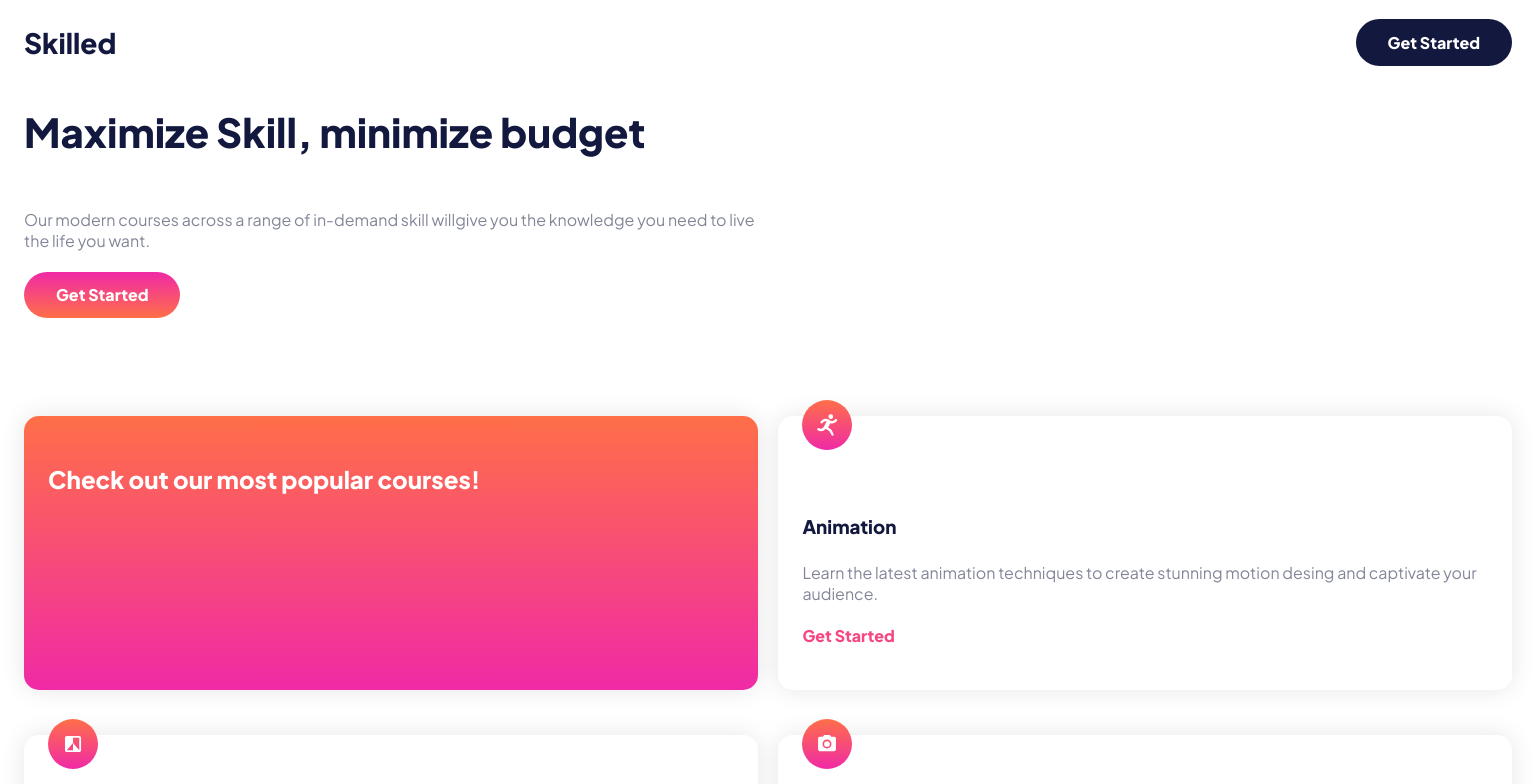
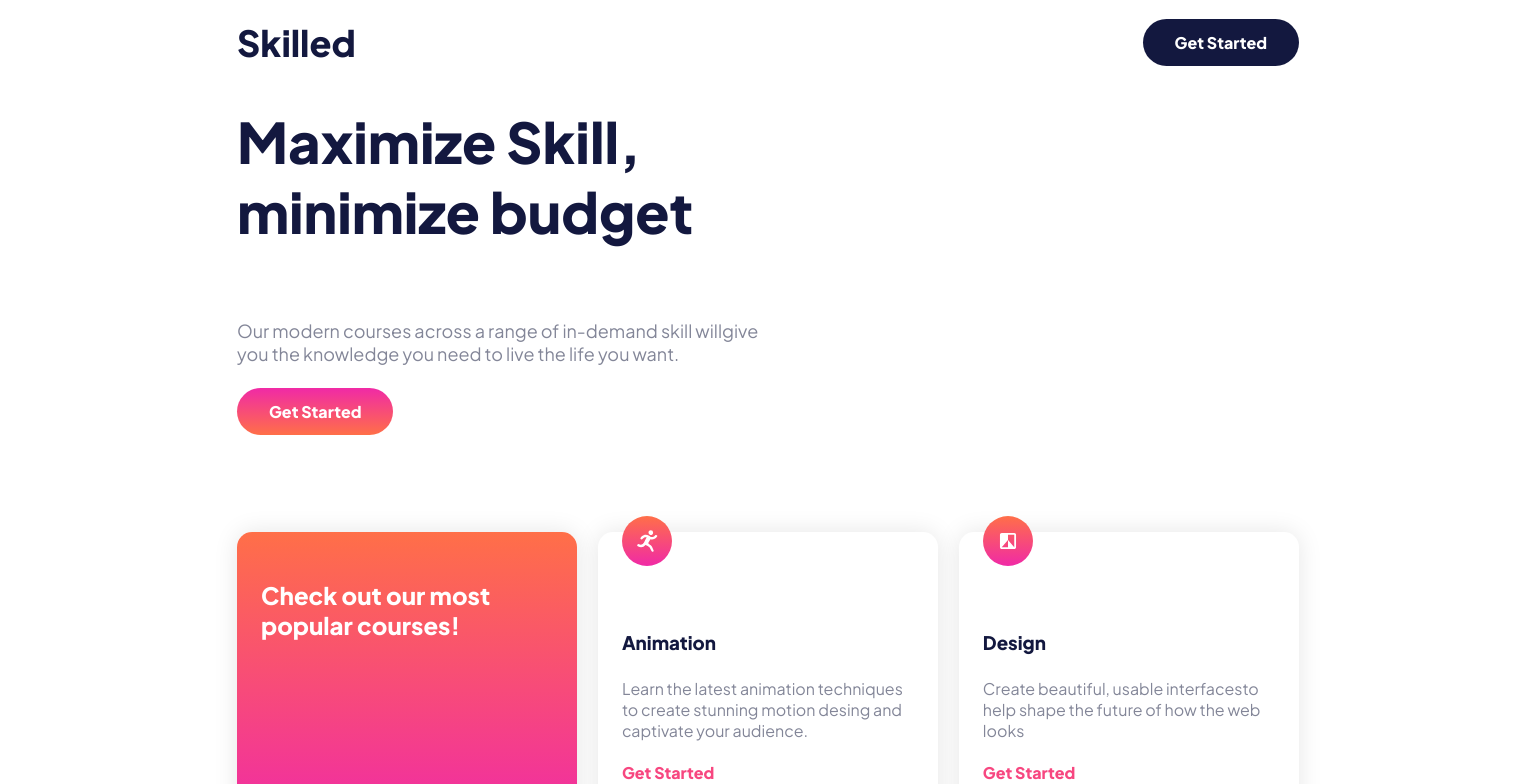
Before and after one commit to sammyodiagbe/skilled-elearning-landng-page, a React (Create React App) app: page / in a window 1536 px wide. Shown: the top 784 px of the page. Built offline with nearby package versions, Linux system fonts and the light colour scheme.

Commit message:
working on desktop design

```diff
--- a/src/styles/_mediaquery.scss
+++ b/src/styles/_mediaquery.scss
@@ -1,6 +1,11 @@
 @media screen and (min-width: 760px) {
   body {
     div.container {
+      nav.navigation {
+        b.logo {
+          font-size: 36px;
+        }
+      }
       header.jumbotron {
         display: grid;
         grid-template-columns: 1fr 1fr;
@@ -11,14 +16,14 @@
           h1 {
             font-size: 40px;
           }
+
+          p {
+            font-size: 18px;
+          }
         }
-        s aside.img-container {
-          position: relative;
-          img {
-            &.offer-image {
-              display: none;
-            }
-          }
+        aside.img-container {
+          background: url("../assets/image-hero-tablet@2x.png") no-repeat;
+          background-position: center;
         }
       }
 
@@ -40,3 +45,38 @@
     }
   }
 }
+
+@media screen and (min-width: 1440px) {
+  body {
+    // background: url(../assets/image-hero-desktop.png) no-repeat;
+    // background-position: 120% -50%;
+    // background-size: 991px 936px;
+    div.container {
+      nav.navigation {
+        b.logo {
+          font-size: 36px;
+        }
+      }
+      width: 1110px;
+      margin: 0 auto;
+      header.jumbotron {
+        aside.write-up {
+          h1 {
+            font-size: 56px;
+            line-height: 70px;
+          }
+        }
+
+        aside.img-container {
+          background: url(../assets/image-hero-desktop.png) no-repeat;
+          background-position: 100% 100%;
+          //   background-size: contain;
+        }
+      }
+
+      main.main {
+        grid-template-columns: repeat(3, 1fr);
+      }
+    }
+  }
+}
--- a/src/styles/index.css
+++ b/src/styles/index.css
@@ -85,11 +85,7 @@ body div.container header.jumbotron aside.write-up h1 {
 }
 
 body div.container header.jumbotron aside.img-container {
-  text-align: center;
-}
-
-body div.container header.jumbotron aside.img-container img {
-  width: 450px;
+  background: url(../assets/image-hero-mobile@2x.png) no-repeat;
 }
 
 body div.container main.main {
@@ -168,6 +164,9 @@ body footer.footer div.container a:hover {
 }
 
 @media screen and (min-width: 760px) {
+  body div.container nav.navigation b.logo {
+    font-size: 36px;
+  }
   body div.container header.jumbotron {
     display: -ms-grid;
     display: grid;
@@ -181,11 +180,12 @@ body footer.footer div.container a:hover {
   body div.container header.jumbotron aside.write-up h1 {
     font-size: 40px;
   }
-  body div.container header.jumbotron s aside.img-container {
-    position: relative;
+  body div.container header.jumbotron aside.write-up p {
+    font-size: 18px;
   }
-  body div.container header.jumbotron s aside.img-container img.offer-image {
-    display: none;
+  body div.container header.jumbotron aside.img-container {
+    background: url("../assets/image-hero-tablet@2x.png") no-repeat;
+    background-position: center;
   }
   body div.container main.main {
     display: -ms-grid;
@@ -202,4 +202,26 @@ body footer.footer div.container a:hover {
     padding-top: 3em;
   }
 }
+
+@media screen and (min-width: 1440px) {
+  body div.container {
+    width: 1110px;
+    margin: 0 auto;
+  }
+  body div.container nav.navigation b.logo {
+    font-size: 36px;
+  }
+  body div.container header.jumbotron aside.write-up h1 {
+    font-size: 56px;
+    line-height: 70px;
+  }
+  body div.container header.jumbotron aside.img-container {
+    background: url(../assets/image-hero-desktop.png) no-repeat;
+    background-position: 100% 100%;
+  }
+  body div.container main.main {
+    -ms-grid-columns: (1fr)[3];
+        grid-template-columns: repeat(3, 1fr);
+  }
+}
 /*# sourceMappingURL=index.css.map */
--- a/src/styles/index.scss
+++ b/src/styles/index.scss
@@ -94,10 +94,7 @@ body {
       }
 
       aside.img-container {
-        text-align: center;
-        img {
-          width: 450px;
-        }
+        background: url(../assets/image-hero-mobile@2x.png) no-repeat;
       }
     }
     main.main {
```
Also changed, not shown: 1 other file (tests, documents, lock files or other folders).
